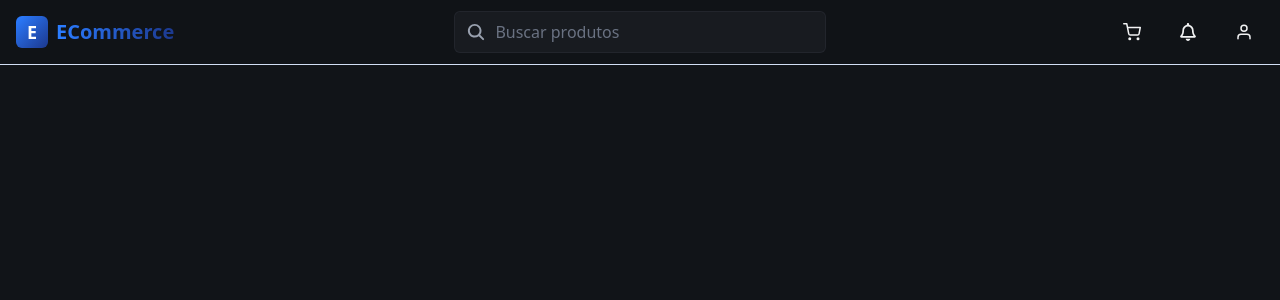
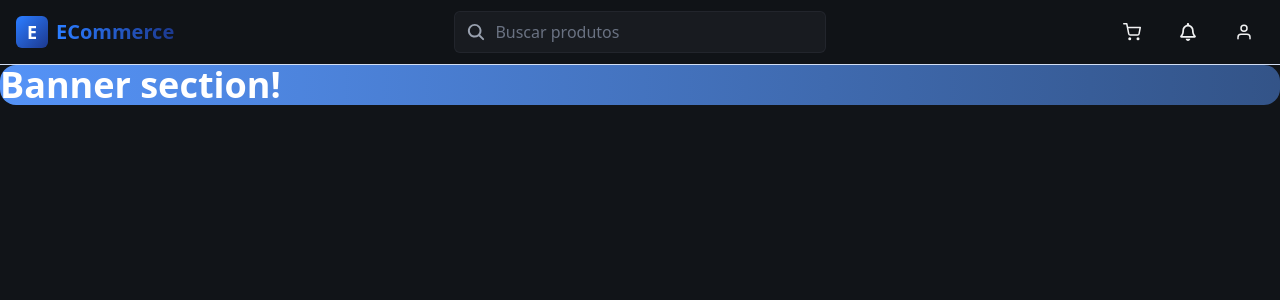
Before and after one commit to breno-facanha/e-commerce, a Next.js app: page / in a window 1280 px wide. Shown: the top 300 px of the page. Built offline with nearby package versions, Linux system fonts and the light colour scheme.

Commit message:
create bannerSection

```diff
--- /dev/null
+++ b/src/components/BannerSection/index.tsx
@@ -0,0 +1,7 @@
+export default function BannerSection() {
+    return (
+        <section className="rounded-2xl bg-gradient-to-r from-[#5593f7] to-[#5593f7]/50">
+            <h1 className="text-white text-4xl font-bold">Banner section!</h1>
+        </section>
+    )
+}
--- a/src/components/PageWrapper/index.tsx
+++ b/src/components/PageWrapper/index.tsx
@@ -2,12 +2,14 @@ import Header from "../Header";
 
 interface PageWrapperProps {
     showHeader?: boolean;
+    children: React.ReactNode;
 }
 
-export default function PageWrapper({ showHeader = true }: PageWrapperProps) {
+export default function PageWrapper({ showHeader = true , children}: PageWrapperProps) {
     return (
         <div className="min-h-screen bg-[#111418]">
             {showHeader && <Header />}
+            {children}
         </div>
     )
 }
--- a/src/pages/index.tsx
+++ b/src/pages/index.tsx
@@ -1,9 +1,10 @@
+import BannerSection from "@/components/BannerSection";
 import PageWrapper from "@/components/PageWrapper";
 
 export default function Home(){
   return (
     <PageWrapper>
-
+      <BannerSection />
     </PageWrapper>
   )
 }
```
